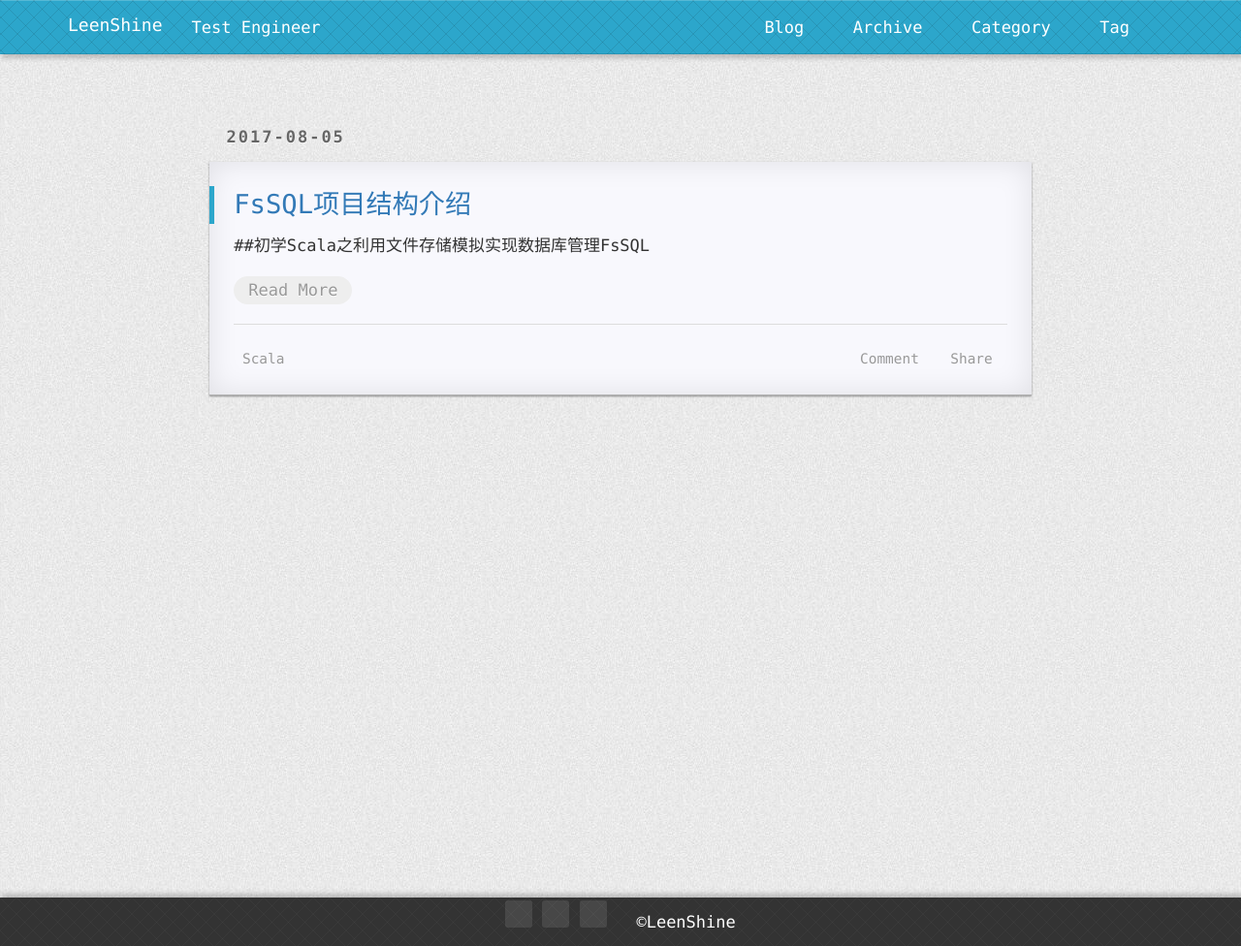
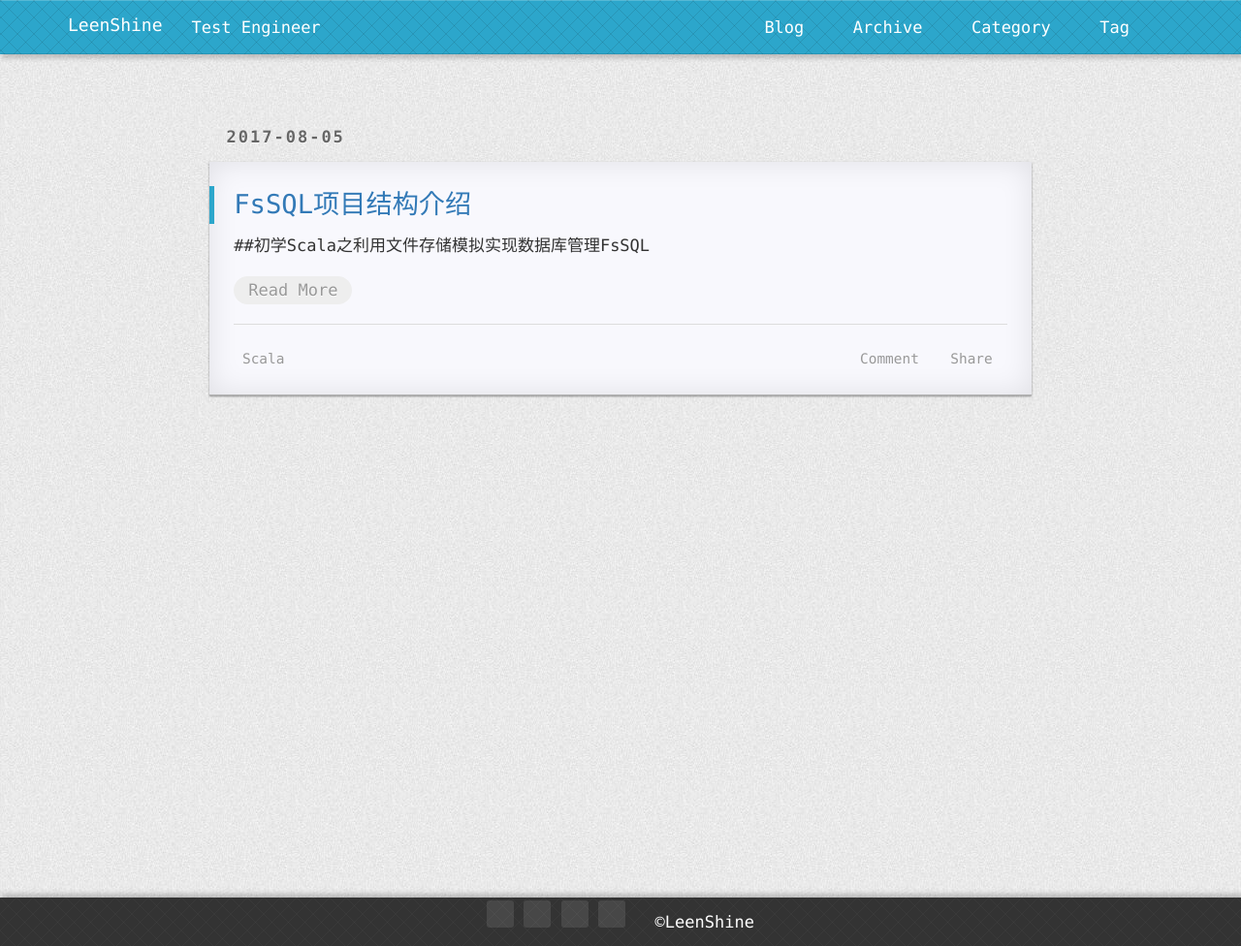
Before and after one commit to Leenshine/leenshine.github.io, a Jekyll site: the page built from index.html, in a window 1280 px wide. Shown: the whole page at 97% size. Built offline with Jekyll 4.4.1, drawn with Linux system fonts in a browser that asks for light colours; nearby versions of some CDN libraries; the list of posts is cut into pages by our own code; comment, search, counter and statistics services are not loaded; a style sheet for code colours, icons or effects is not loaded.

Commit message:
Update footer.html

```diff
--- a/_includes/footer.html
+++ b/_includes/footer.html
@@ -3,6 +3,7 @@
                 <a class="foot-item" href="mailto:{{ site.email }}" target="_blank"><span class="octicon octicon-mail"></span></a>
                 <a class="foot-item" href="https://github.com/{{ site.github_username }}" target="_blank"><span class="octicon octicon-mark-github"></span></a>
                 <a class="foot-item" href="{{ '/feed.xml' | prepend: site.baseurl | prepend: site.url }}" target="_blank"><span class="octicon octicon-rss"></span></a>
+                <a class="foot-item" href="{{ '/link/' | prepend: site.baseurl | prepend: site.url }}"><span class="octicon octicon-link-external"></span></a>
                 &nbsp;
                 <a href="http://leenshine.huangyan800.com/"><span class="word-keep">&copy;LeenShine</span></a>
         </div>
```
